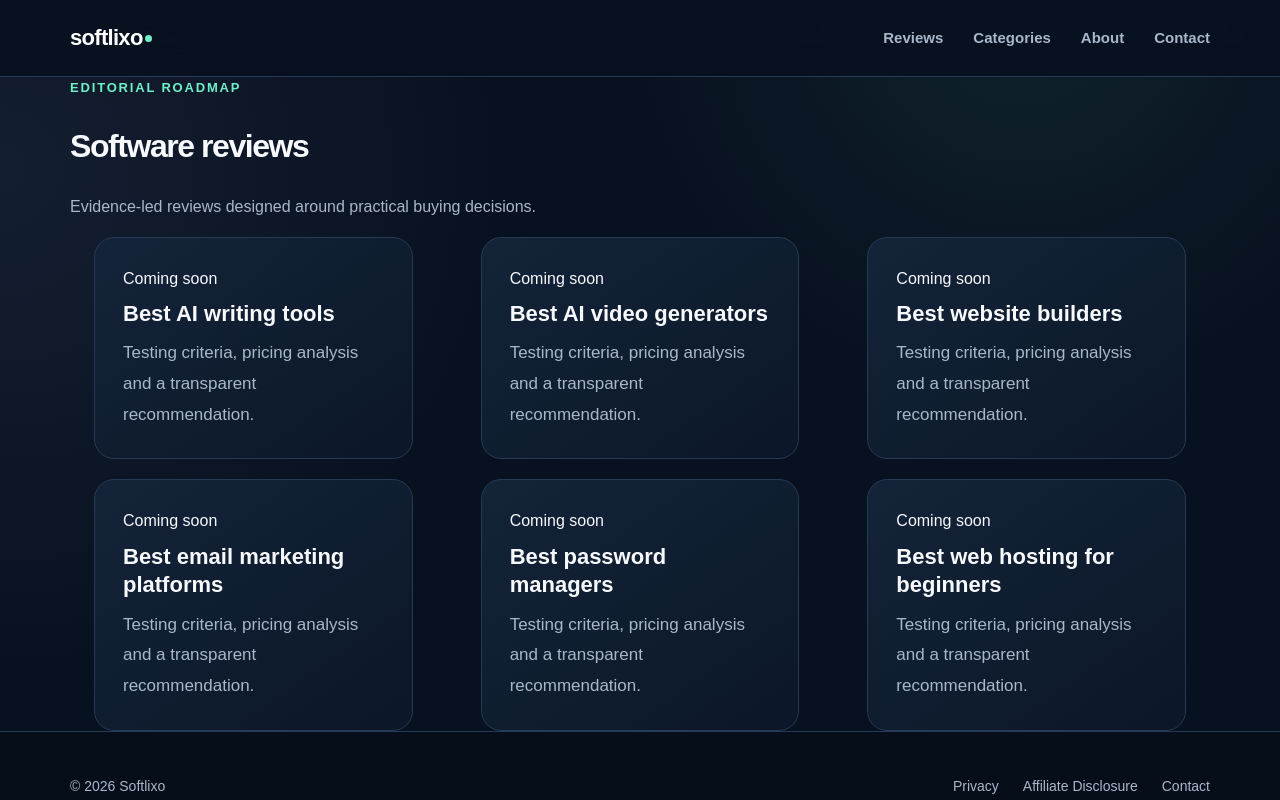
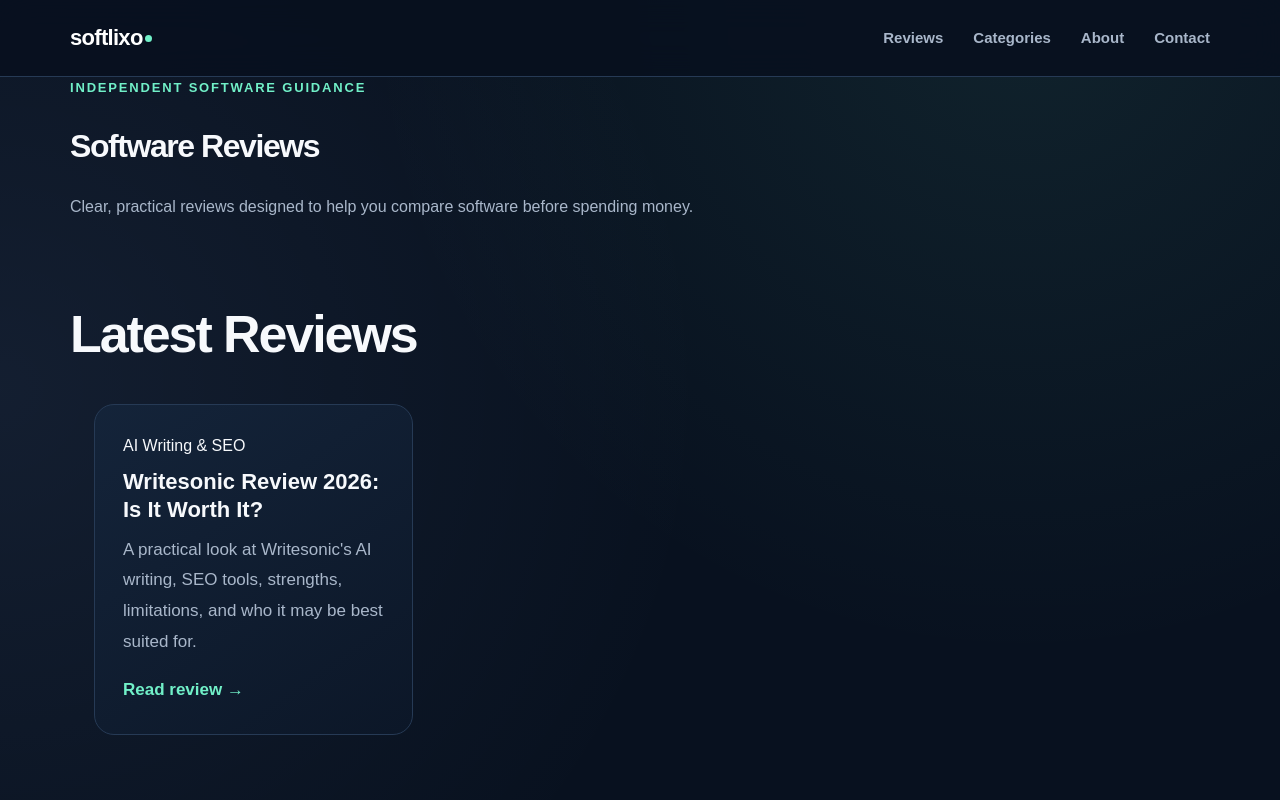
Before and after one commit to Joey5240/softlixo, a Next.js app: page /reviews in a window 1280 px wide. Shown: the top 800 px of the page. Built offline with nearby package versions, Linux system fonts and the light colour scheme.

Commit message:
Update reviews page

```diff
--- a/app/reviews/page.tsx
+++ b/app/reviews/page.tsx
@@ -1,30 +1,87 @@
-export const metadata = { title: "Reviews" };
+import type { Metadata } from "next";
+import Link from "next/link";
 
-const planned = [
-  "Best AI writing tools",
-  "Best AI video generators",
-  "Best website builders",
-  "Best email marketing platforms",
-  "Best password managers",
-  "Best web hosting for beginners",
+export const metadata: Metadata = {
+  title: "Software Reviews",
+  description:
+    "Independent reviews, comparisons and practical buying guides for AI tools, productivity software, hosting and online services.",
+  alternates: {
+    canonical: "/reviews",
+  },
+};
+
+const upcoming = [
+  "Writesonic vs Jasper",
+  "Best AI Writing Tools",
+  "Best AI Video Generators",
+  "Best Website Builders",
+  "Best Email Marketing Platforms",
+  "Best Password Managers",
+  "Best Web Hosting for Beginners",
 ];
 
 export default function ReviewsPage() {
   return (
     <main className="page">
       <div className="container">
-        <div className="eyebrow">Editorial roadmap</div>
-        <h1>Software reviews</h1>
-        <p className="lead">Evidence-led reviews designed around practical buying decisions.</p>
+        <div className="eyebrow">Independent software guidance</div>
+
+        <h1>Software Reviews</h1>
+
+        <p className="lead">
+          Clear, practical reviews designed to help you compare software before
+          spending money.
+        </p>
+
+        <section>
+          <h2>Latest Reviews</h2>
+
           <div className="grid">
-          {planned.map((item) => (
+            <article className="card">
+              <span className="tag">AI Writing & SEO</span>
+
+              <h3>
+                <Link href="/reviews/writesonic-review">
+                  Writesonic Review 2026: Is It Worth It?
+                </Link>
+              </h3>
+
+              <p>
+                A practical look at Writesonic&apos;s AI writing, SEO tools,
+                strengths, limitations, and who it may be best suited for.
+              </p>
+
+              <p style={{ marginTop: "18px" }}>
+                <Link
+                  href="/reviews/writesonic-review"
+                  style={{
+                    color: "var(--accent)",
+                    fontWeight: 700,
+                  }}
+                >
+                  Read review →
+                </Link>
+              </p>
+            </article>
+          </div>
+        </section>
+
+        <section>
+          <h2>Coming Next</h2>
+
+          <div className="grid">
+            {upcoming.map((item) => (
               <article className="card" key={item}>
                 <span className="tag">Coming soon</span>
                 <h3>{item}</h3>
-              <p>Testing criteria, pricing analysis and a transparent recommendation.</p>
+                <p>
+                  Independent analysis focused on features, pricing, trade-offs,
+                  and real buying decisions.
+                </p>
               </article>
             ))}
           </div>
+        </section>
       </div>
     </main>
   );
```
Lines whose indentation alone changed are shown as unchanged.
